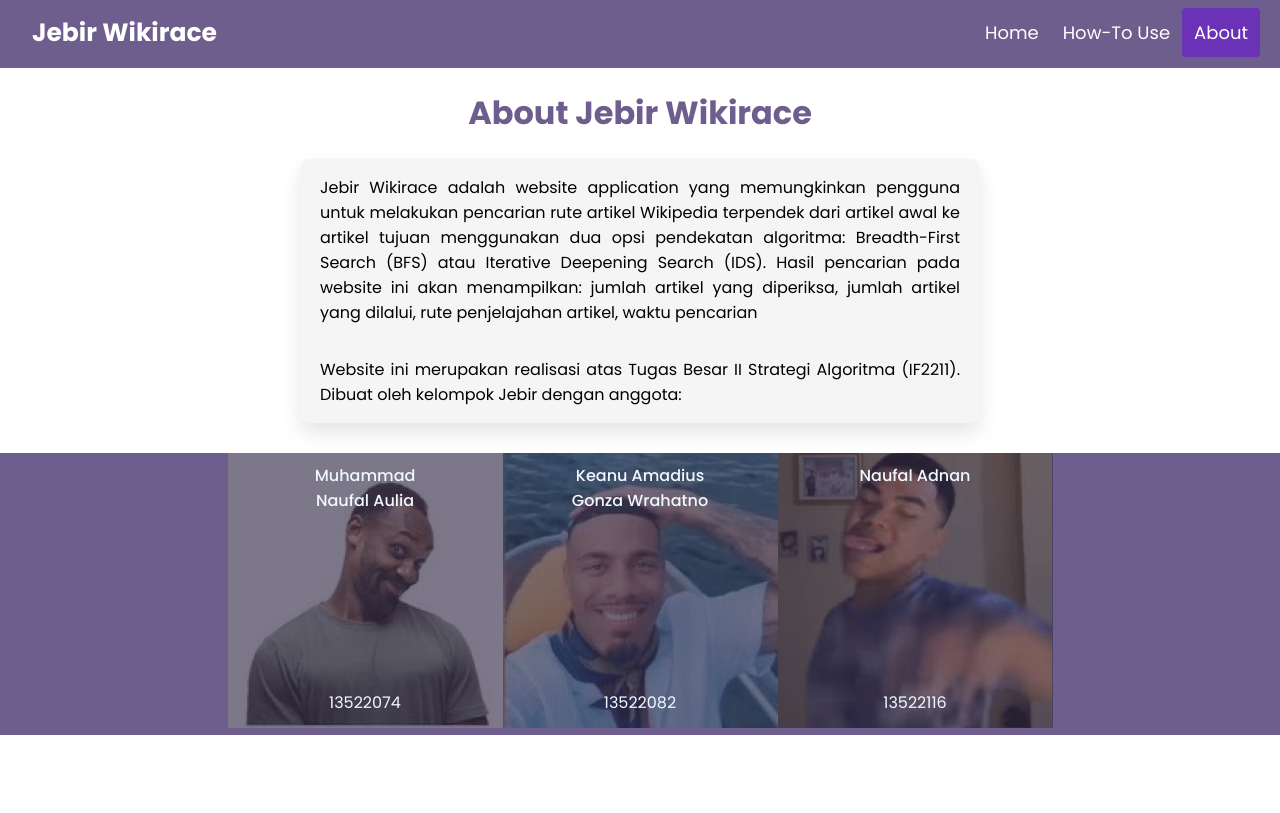
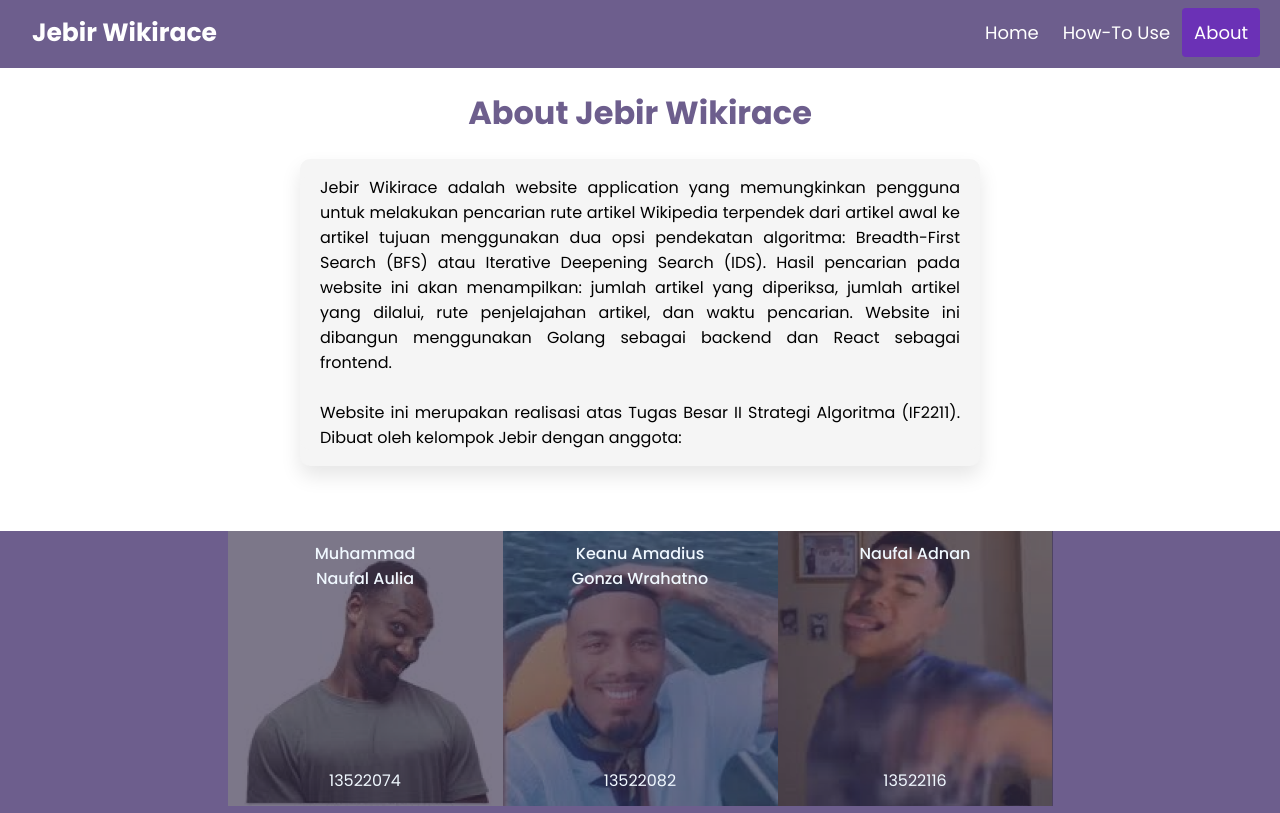
Before and after one commit to nanthedom/Tubes2_Jebir, a React (Create React App) app in the folder src/frontend/: page /about in a window 1280 px wide. Built offline with nearby package versions, Linux system fonts and the light colour scheme; the HTML template or start-up script is replaced by a standard one.

Commit message:
fix: About us

```diff
--- a/src/frontend/src/components/About.css
+++ b/src/frontend/src/components/About.css
@@ -25,7 +25,7 @@
 }
 
 .blank {
-    padding-bottom: 30px;
+    padding-bottom: 65px;
 }
 
 .anggota-container {
--- a/src/frontend/src/components/About.js
+++ b/src/frontend/src/components/About.js
@@ -15,9 +15,9 @@ function About() {
                 <h1 className="page-title">About Jebir Wikirace</h1>
                 <div className="content-container">
                     <p className="content">
-                        Jebir Wikirace adalah website application yang memungkinkan pengguna untuk melakukan pencarian rute artikel Wikipedia terpendek dari artikel awal ke artikel tujuan menggunakan dua opsi pendekatan algoritma: Breadth-First Search (BFS) atau Iterative Deepening Search (IDS). Hasil pencarian pada website ini akan menampilkan: jumlah artikel yang diperiksa, jumlah artikel yang dilalui, rute penjelajahan artikel, waktu pencarian
-                    </p>
-                    <p className="content">
+                        Jebir Wikirace adalah website application yang memungkinkan pengguna untuk melakukan pencarian rute artikel Wikipedia terpendek dari artikel awal ke artikel tujuan menggunakan dua opsi pendekatan algoritma: Breadth-First Search (BFS) atau Iterative Deepening Search (IDS). Hasil pencarian pada website ini akan menampilkan: jumlah artikel yang diperiksa, jumlah artikel yang dilalui, rute penjelajahan artikel, dan waktu pencarian. Website ini dibangun menggunakan Golang sebagai backend dan React sebagai frontend.
+                        <br/>
+                        <br/>
                         Website ini merupakan realisasi atas Tugas Besar II Strategi Algoritma (IF2211). Dibuat oleh kelompok Jebir dengan anggota:
                     </p>
                 </div>
```
